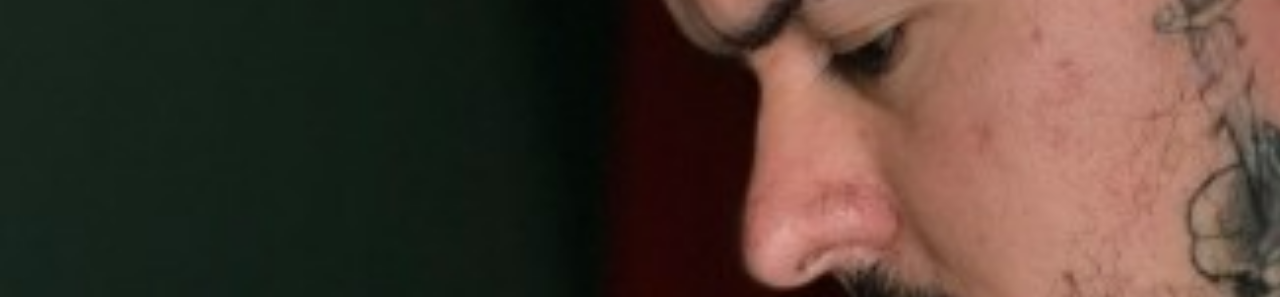
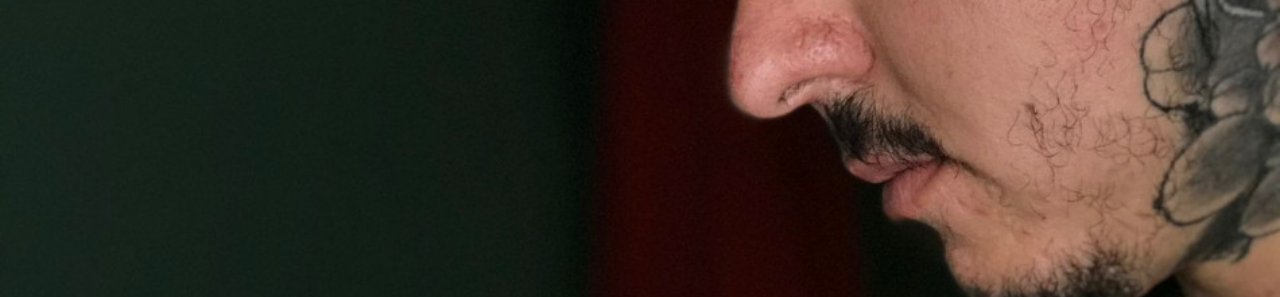
Before and after one commit to LeticiabarrosProjeto/Gustavo-Tatuador, a plain HTML site: page index.html in a window 1280 px wide. Shown: the part 100-397 px from the top of the page. Drawn offline with Linux system fonts and the light colour scheme.

Commit message:
refactor: alter style.css

```diff
--- a/style.css
+++ b/style.css
@@ -6,7 +6,7 @@
 }
 /*estilização imagem de fundo*/
 .backgroud{
-    background-image: url(Gustavo3.jpg);
+    background-image: url(Gustavo.jpg);
     background-size: cover;
     background-position: center;
     height: 100vh;
@@ -576,6 +576,7 @@ margin-bottom: 20px;
         width: 280px;
         height: auto;
         border-radius: 15px;
+        background-image: url(Gustavo.jpg);
     }
     .text-sobre h2{
         font-size: 45px;
```
Also changed, not shown: sobremimcortada.jpg (added).
